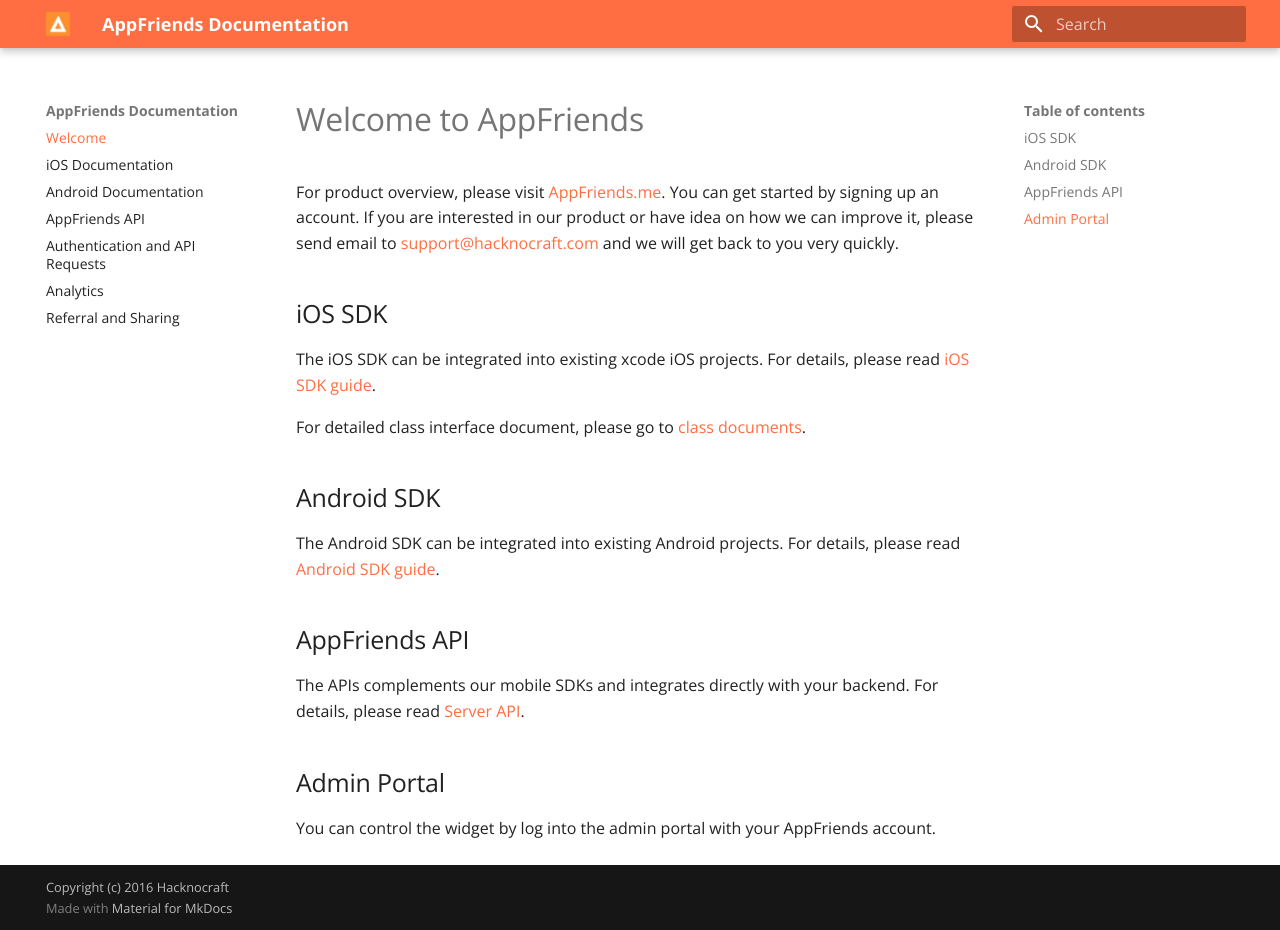
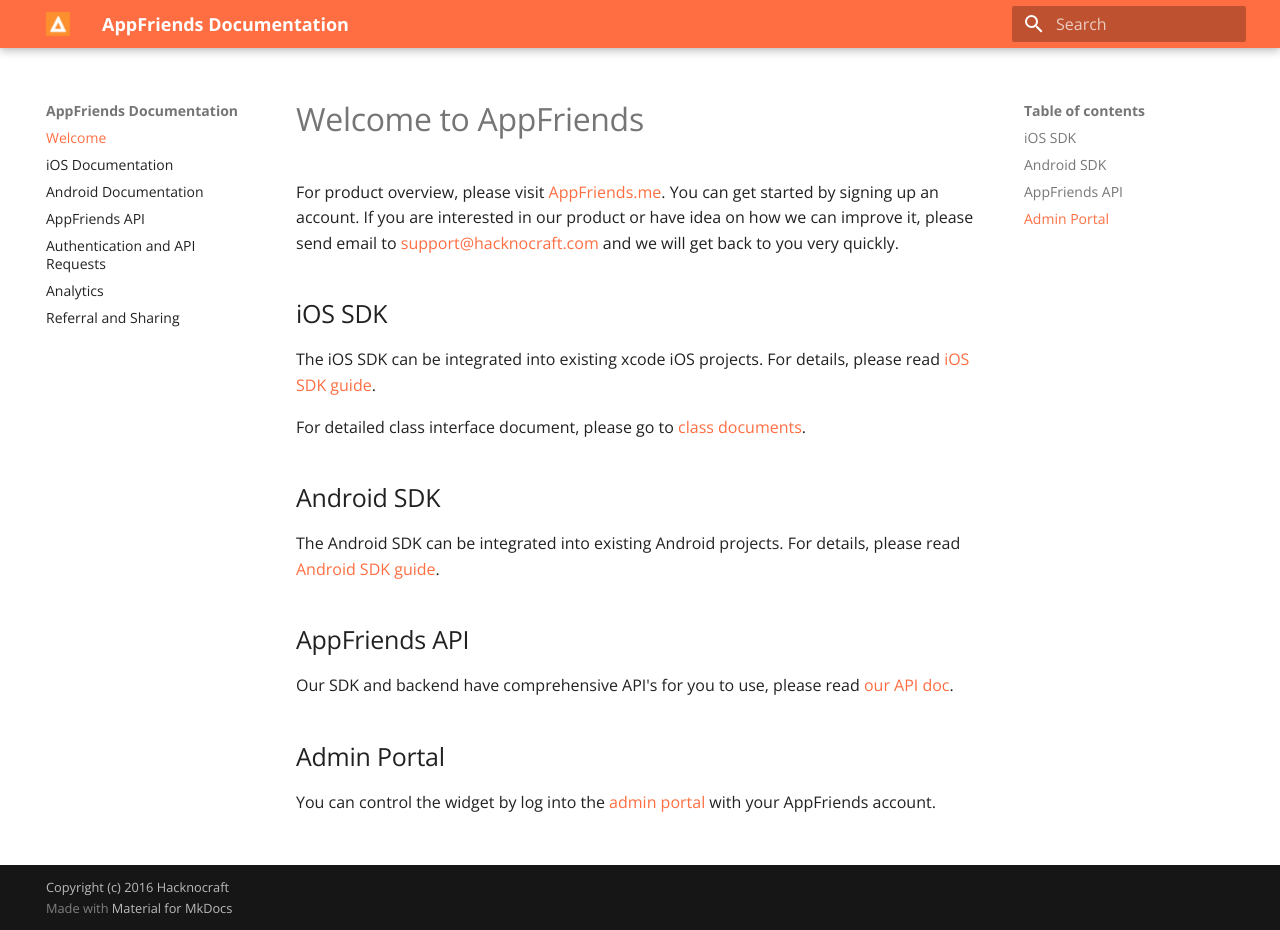
Before and after one commit to Hacknocraft/AppFriendsDocs, an MkDocs documentation site: the page built from docs/index.md, in a window 1280 px wide and 930 px high. Built offline with MkDocs 1.6.1 and Material for MkDocs 9.7.7, drawn with Linux system fonts in a browser that asks for light colours; some web fonts are replaced; old or Windows-style settings are respelled for this version of MkDocs.

Commit message:
updated api doc

```diff
--- a/docs/index.md
+++ b/docs/index.md
@@ -12,7 +12,7 @@
 please read [Android SDK guide](android.md).
 
 ## AppFriends API
-The APIs complements our mobile SDKs and integrates directly with your backend. For details, please read [Server API](server/index.html).
+Our SDK and backend have comprehensive API's for you to use, please read [our API doc](api.md).
 
 ## Admin Portal
-You can control the widget by log into the admin portal with your AppFriends account.
+You can control the widget by log into the [admin portal](http://appfriends.hacknocraft.com/) with your AppFriends account.
```
Also changed, not shown: site/api/index.html, site/index.html, site/ios/index.html, site/mkdocs/search_index.json, site/security/index.html, site/sitemap.xml.
